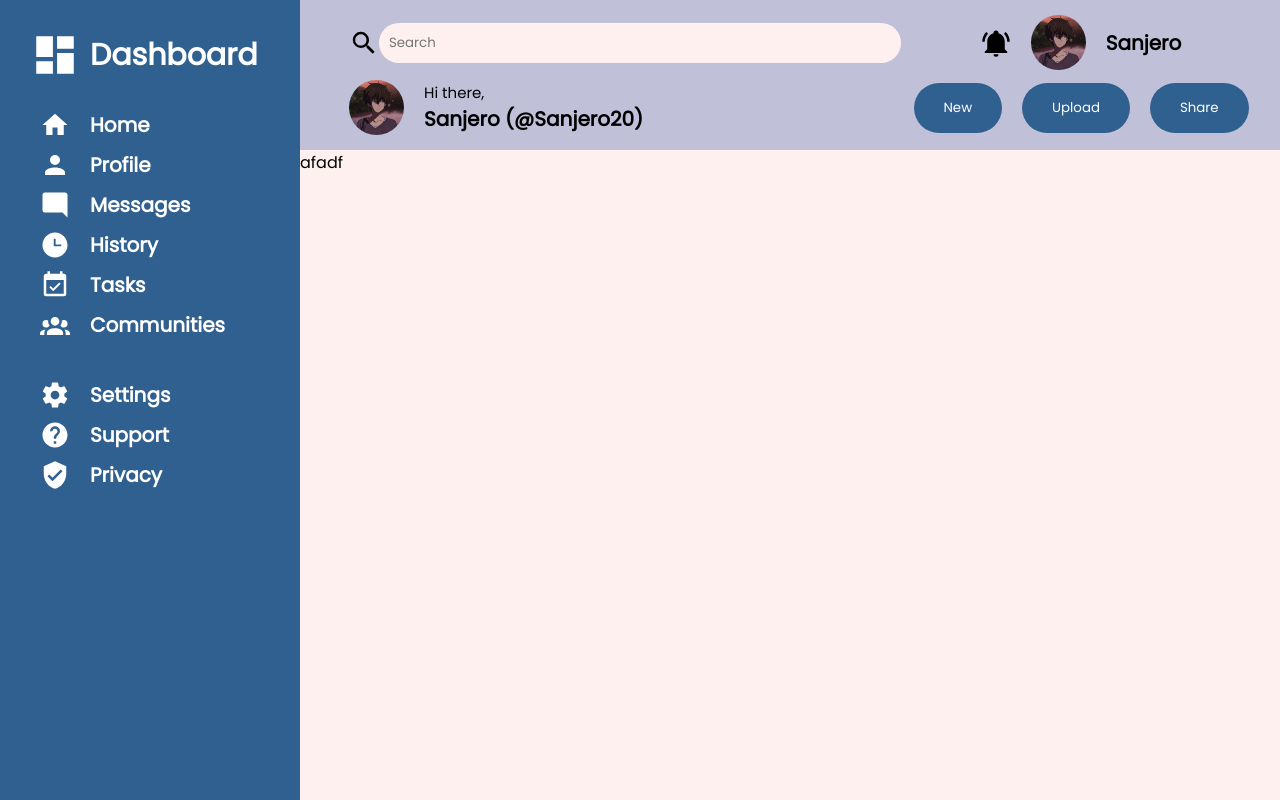
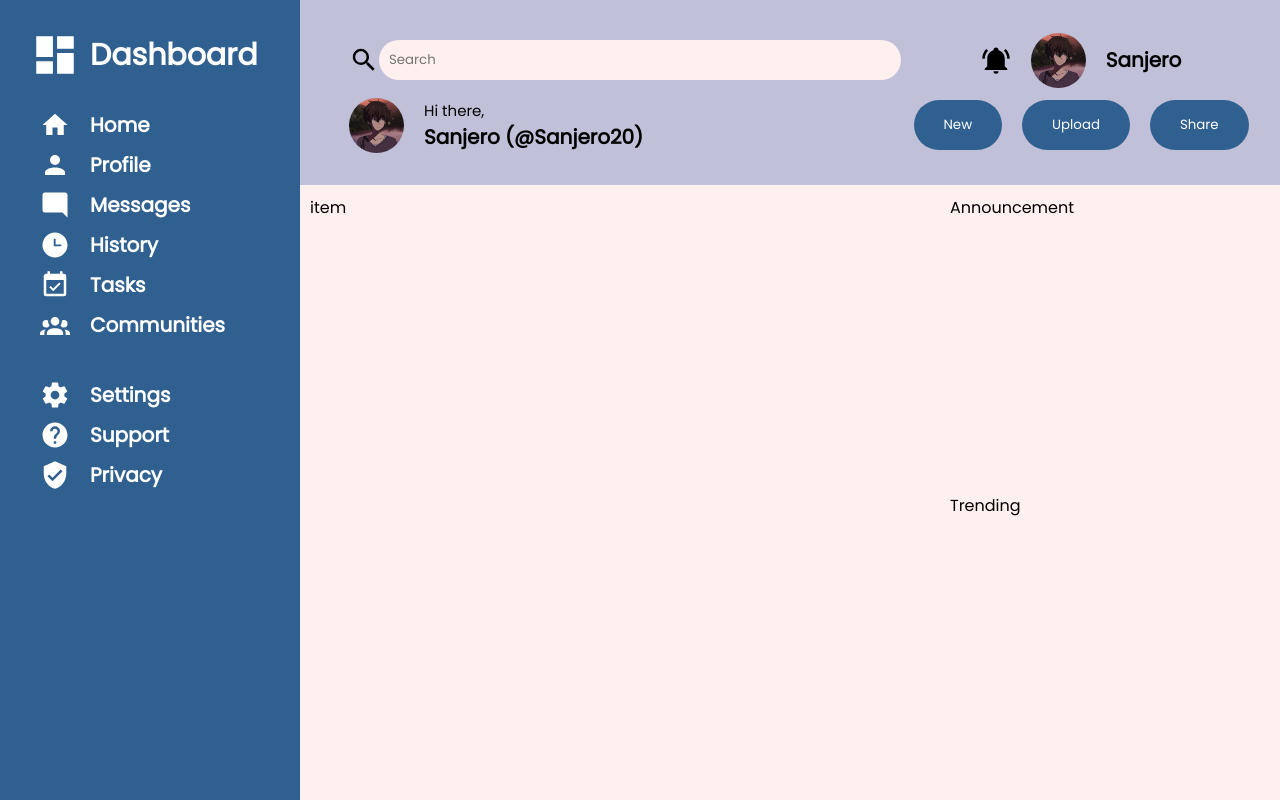
Before and after one commit to Sanjero20/admin-dashboard, a plain HTML site: page index.html in a window 1280 px wide. Drawn offline with Linux system fonts and the light colour scheme.

Commit message:
Add content section layout

```diff
--- a/index.html
+++ b/index.html
@@ -56,7 +56,17 @@
     </section>
 
     <section class="content">
-      afadf
+      <div class="content-container">
+        <div class="projects">
+          <div>item</div>
+        </div>
+        <div class="announcement">
+          Announcement
+        </div>
+        <div class="trending">
+          Trending
+        </div>
+      </div>
     </section>
   </main>
 </body>
--- a/style.css
+++ b/style.css
@@ -60,7 +60,7 @@ img.icon {
   height: 100%;
   display: grid;
   grid-template-columns: 300px 3fr;
-  grid-template-rows: 150px 4fr
+  grid-template-rows: 185px 4fr
 }
 
 .dashboard {
@@ -68,7 +68,7 @@ img.icon {
   font-size: 30px;
   font-weight: bold;
   background: var(--vallarta-blue);
-  grid-row: 1 / 5;
+  grid-row: 1 / 3;
 
   padding: 30px 30px;
   display: flex;
@@ -169,3 +169,25 @@ img.icon {
 .content {
   background: var(--sefid-white);
 }
+
+.content-container {
+  height: 100%;
+  padding: 10px;
+  display: grid;
+  grid-template-columns: 2fr 1fr;
+  grid-template-rows: repeat(2, 1fr);
+  box-sizing: border-box;
+}
+
+.projects {
+  grid-area: 1 / 1 / 3 / 2;
+}
+
+.announcement {
+  height: 100%;
+  grid-row: 1 / 2;
+}
+
+.trending  {
+  grid-row: 2 / 3;
+}
```
